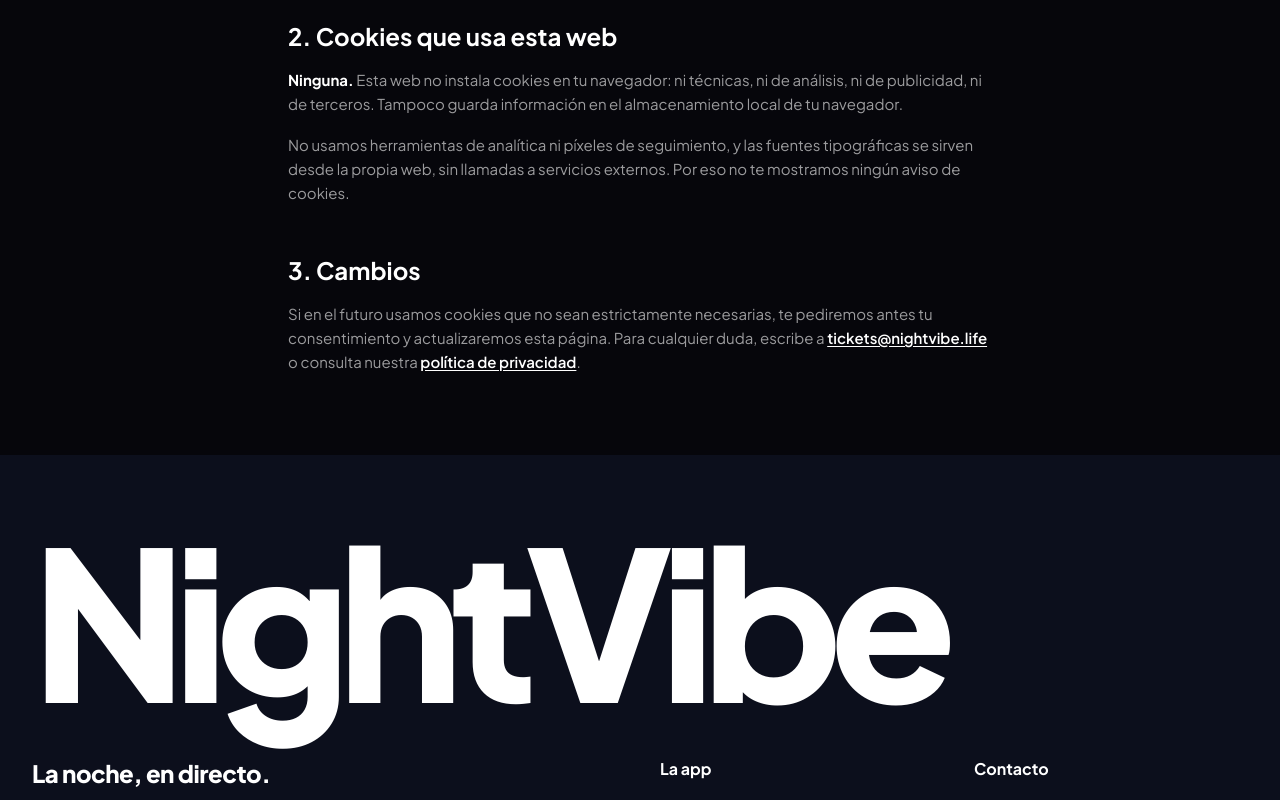
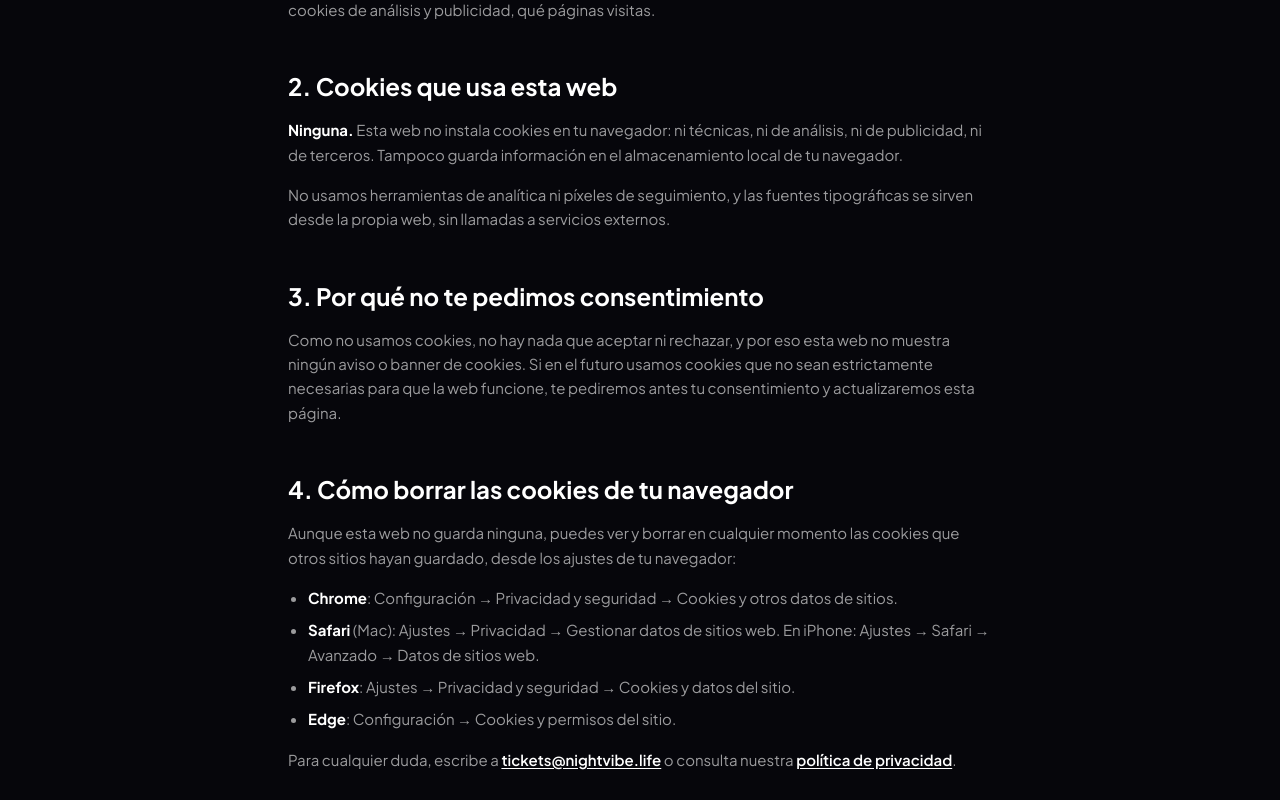
Before and after one commit to PauRaset/nightvibe.life, a Next.js app: page /cookies in a window 1280 px wide. Shown: the part 620-1420 px from the top of the page. Built offline with nearby package versions, Linux system fonts and the light colour scheme.

Commit message:
Detalls finals web Politica i Privacitat 2

```diff
--- a/src/app/aviso-legal/page.tsx
+++ b/src/app/aviso-legal/page.tsx
@@ -1,27 +1,82 @@
 // REVISAR POR ASESOR LEGAL ANTES DE PUBLICAR
 import type { Metadata } from "next";
-import { LegalLayout } from "@/components/legal/LegalLayout";
+import { LegalLayout, type LegalSection } from "@/components/legal/LegalLayout";
 import { CONTACT_EMAIL, siteConfig } from "@/config/site";
 import { pageMetadata } from "@/lib/metadata";
 
 export const metadata: Metadata = pageMetadata({
   title: "Aviso legal",
-  description: `Aviso legal del sitio web de ${siteConfig.name}.`,
+  description: `Aviso legal de la web de ${siteConfig.name}.`,
   path: "/aviso-legal",
   noindex: !siteConfig.legalPagesReady,
 });
 
-// Versión provisional: el texto definitivo está en preparación.
+// Provisional: el titular es una persona física y NightVibe aún no es una
+// actividad dada de alta. Sin NIF, DNI ni domicilio hasta que se faciliten.
+const { legal } = siteConfig;
+const mail = <a href={`mailto:${CONTACT_EMAIL}`}>{CONTACT_EMAIL}</a>;
+
+const sections: LegalSection[] = [
+  {
+    id: "titular",
+    title: "Titular de la web",
+    content: (
+      <p>
+        El titular de esta web es <strong>{legal.holder}</strong>, persona física. Puedes
+        contactar escribiendo a {mail}.
+      </p>
+    ),
+  },
+  {
+    id: "que-es",
+    title: "Qué es esta web",
+    content: (
+      <>
+        <p>
+          Esta web presenta {siteConfig.name}, un proyecto en desarrollo: una app para descubrir la
+          noche y una plataforma para que los locales publiquen sus eventos.
+        </p>
+        <p>
+          Desde esta web no se venden productos ni servicios. El formulario de la página para
+          locales solo sirve para pedir información.
+        </p>
+      </>
+    ),
+  },
+  {
+    id: "propiedad",
+    title: "Propiedad intelectual",
+    content: (
+      <>
+        <p>
+          La marca {siteConfig.name}, el diseño, los textos y el código de esta web pertenecen a su
+          titular. No se pueden reproducir, distribuir ni transformar sin su permiso.
+        </p>
+        <p>
+          Los datos y los nombres de locales que aparecen en la web (asistentes, eventos, niveles y
+          premios) son ejemplos ilustrativos y no corresponden a locales reales.
+        </p>
+      </>
+    ),
+  },
+  {
+    id: "responsabilidad",
+    title: "Responsabilidad",
+    content: (
+      <p>
+        La información de esta web es orientativa y puede cambiar mientras el proyecto está en
+        desarrollo. El titular no se hace responsable del mal uso que se haga de la web ni del
+        contenido de los sitios externos a los que pueda enlazar.
+      </p>
+    ),
+  },
+  {
+    id: "ley",
+    title: "Ley aplicable",
+    content: <p>Esta web y este aviso legal se rigen por la legislación española.</p>,
+  },
+];
+
 export default function AvisoLegalPage() {
-  return (
-    <LegalLayout
-      title="Aviso legal"
-      intro={
-        <p>
-          Esta página está en preparación. Para cualquier consulta, escríbenos a{" "}
-          <a href={`mailto:${CONTACT_EMAIL}`}>{CONTACT_EMAIL}</a>.
-        </p>
-      }
-    />
-  );
+  return <LegalLayout title="Aviso legal" sections={sections} />;
 }
--- a/src/app/cookies/page.tsx
+++ b/src/app/cookies/page.tsx
@@ -23,7 +23,8 @@
     content: (
       <p>
         Las cookies son pequeños archivos que un sitio web guarda en tu navegador para recordar
-        información entre visitas.
+        información entre visitas: por ejemplo, que has iniciado sesión, tus preferencias o, en el
+        caso de las cookies de análisis y publicidad, qué páginas visitas.
       </p>
     ),
   },
@@ -39,22 +40,53 @@
         </p>
         <p>
           No usamos herramientas de analítica ni píxeles de seguimiento, y las fuentes tipográficas
-          se sirven desde la propia web, sin llamadas a servicios externos. Por eso no te mostramos
-          ningún aviso de cookies.
+          se sirven desde la propia web, sin llamadas a servicios externos.
         </p>
       </>
     ),
   },
   {
-    id: "cambios",
-    title: "Cambios",
+    id: "consentimiento",
+    title: "Por qué no te pedimos consentimiento",
     content: (
       <p>
-        Si en el futuro usamos cookies que no sean estrictamente necesarias, te pediremos antes tu
-        consentimiento y actualizaremos esta página. Para cualquier duda, escribe a{" "}
-        <a href={`mailto:${CONTACT_EMAIL}`}>{CONTACT_EMAIL}</a> o consulta nuestra{" "}
-        <Link href="/privacidad">política de privacidad</Link>.
+        Como no usamos cookies, no hay nada que aceptar ni rechazar, y por eso esta web no muestra
+        ningún aviso o banner de cookies. Si en el futuro usamos cookies que no sean estrictamente
+        necesarias para que la web funcione, te pediremos antes tu consentimiento y actualizaremos
+        esta página.
       </p>
+    ),
+  },
+  {
+    id: "borrar",
+    title: "Cómo borrar las cookies de tu navegador",
+    content: (
+      <>
+        <p>
+          Aunque esta web no guarda ninguna, puedes ver y borrar en cualquier momento las cookies
+          que otros sitios hayan guardado, desde los ajustes de tu navegador:
+        </p>
+        <ul>
+          <li>
+            <strong>Chrome</strong>: Configuración → Privacidad y seguridad → Cookies y otros datos de
+            sitios.
+          </li>
+          <li>
+            <strong>Safari</strong> (Mac): Ajustes → Privacidad → Gestionar datos de sitios web. En
+            iPhone: Ajustes → Safari → Avanzado → Datos de sitios web.
+          </li>
+          <li>
+            <strong>Firefox</strong>: Ajustes → Privacidad y seguridad → Cookies y datos del sitio.
+          </li>
+          <li>
+            <strong>Edge</strong>: Configuración → Cookies y permisos del sitio.
+          </li>
+        </ul>
+        <p>
+          Para cualquier duda, escribe a <a href={`mailto:${CONTACT_EMAIL}`}>{CONTACT_EMAIL}</a> o
+          consulta nuestra <Link href="/privacidad">política de privacidad</Link>.
+        </p>
+      </>
     ),
   },
 ];
--- a/src/app/terminos/page.tsx
+++ b/src/app/terminos/page.tsx
@@ -11,14 +11,15 @@
   noindex: !siteConfig.legalPagesReady,
 });
 
-// Versión provisional: el texto definitivo está en preparación.
+// Provisional: los términos de la app y de compra de entradas se publican con el lanzamiento.
 export default function TerminosPage() {
   return (
     <LegalLayout
       title="Términos y condiciones"
       intro={
         <p>
-          Esta página está en preparación. Para cualquier consulta, escríbenos a{" "}
+          Los términos de uso de la app y de compra de entradas se publicarán con el lanzamiento de{" "}
+          {siteConfig.name}. Para cualquier consulta, escríbenos a{" "}
           <a href={`mailto:${CONTACT_EMAIL}`}>{CONTACT_EMAIL}</a>.
         </p>
       }
```
